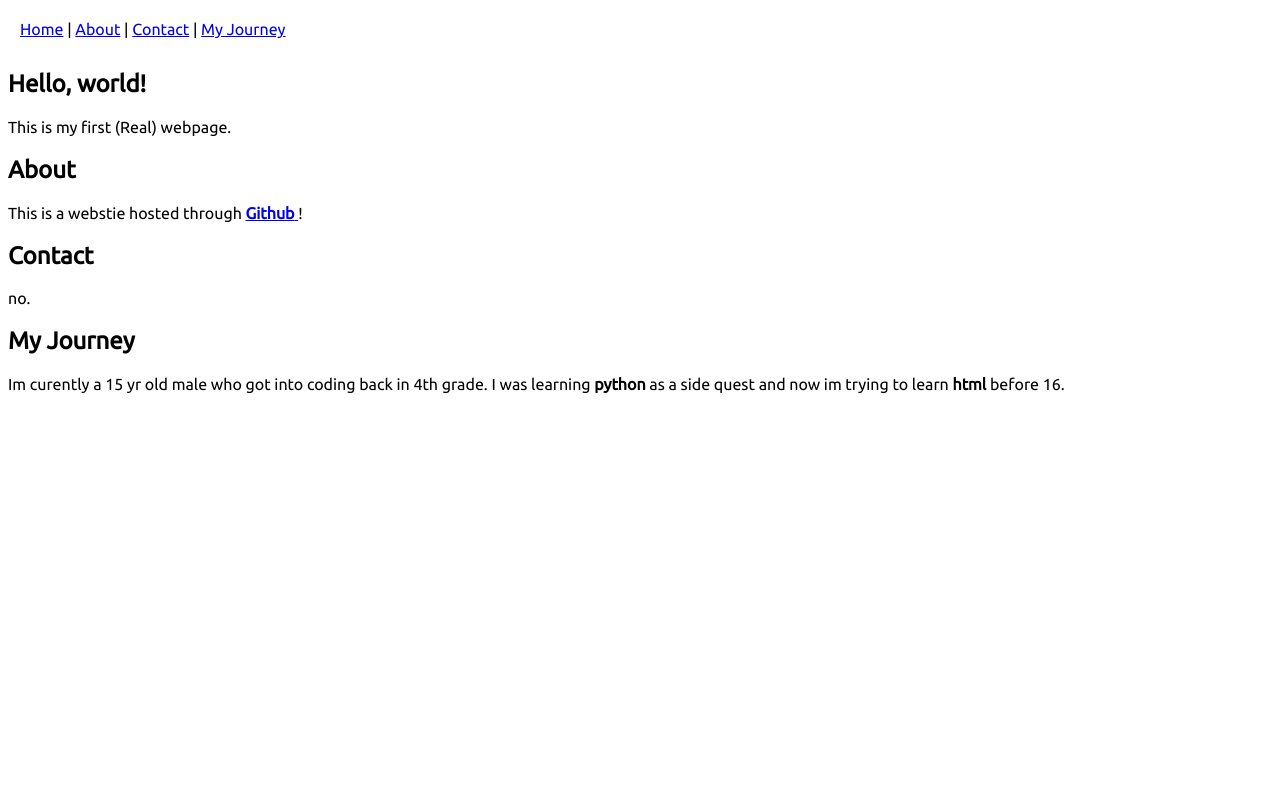
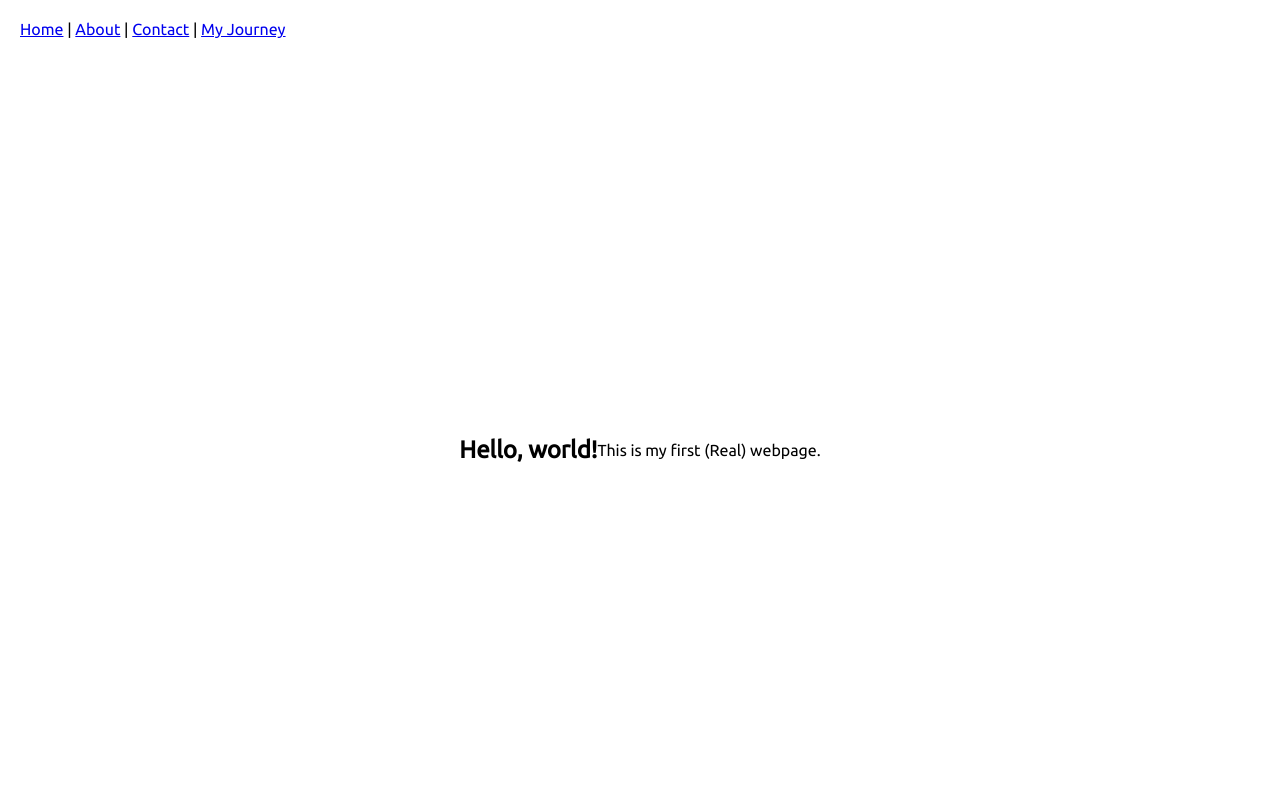
Before and after one commit to WTFIU/website, a plain HTML site: page index.html in a window 1280 px wide. Shown: the top 800 px of the page. Drawn offline with Linux system fonts and the light colour scheme.

Commit message:
Update index.html

```diff
--- a/index.html
+++ b/index.html
@@ -20,6 +20,16 @@
         background-color: white;
         padding: 12px;
         z-index: 1000;
+      }
+      h1, p {
+        text-align: center;
+      }
+      section {
+        display: flex;
+        justify-content: center;
+        align-items: center;
+        height: 100vh;
+        text-align: center;
       }
     </style>
   </head>
```
